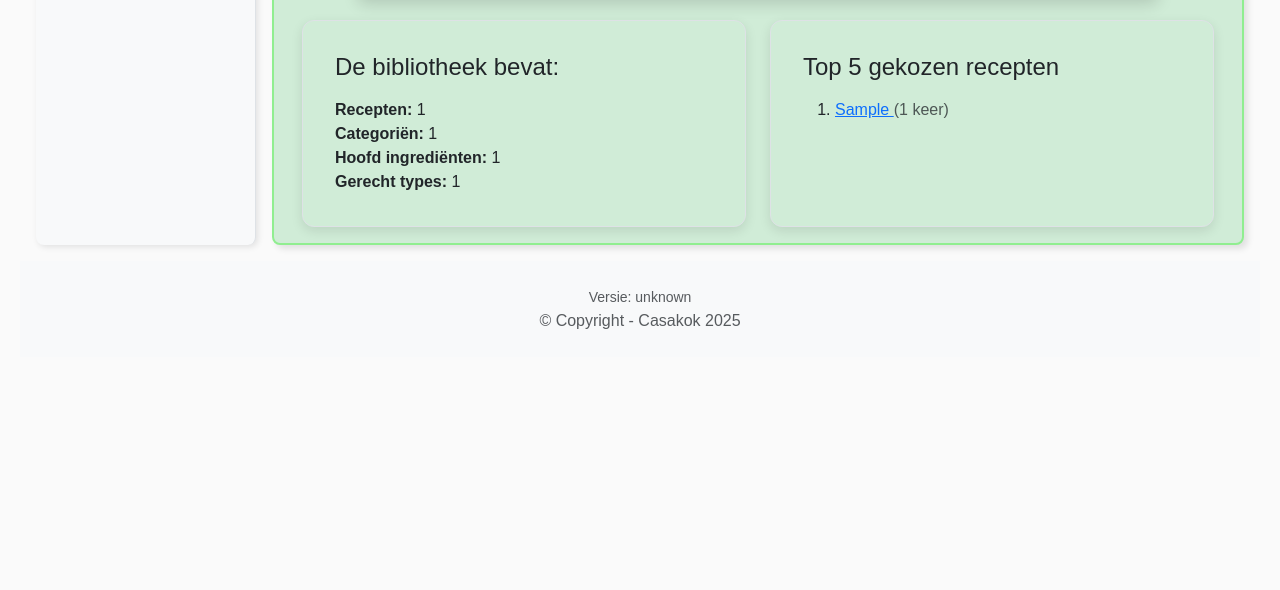
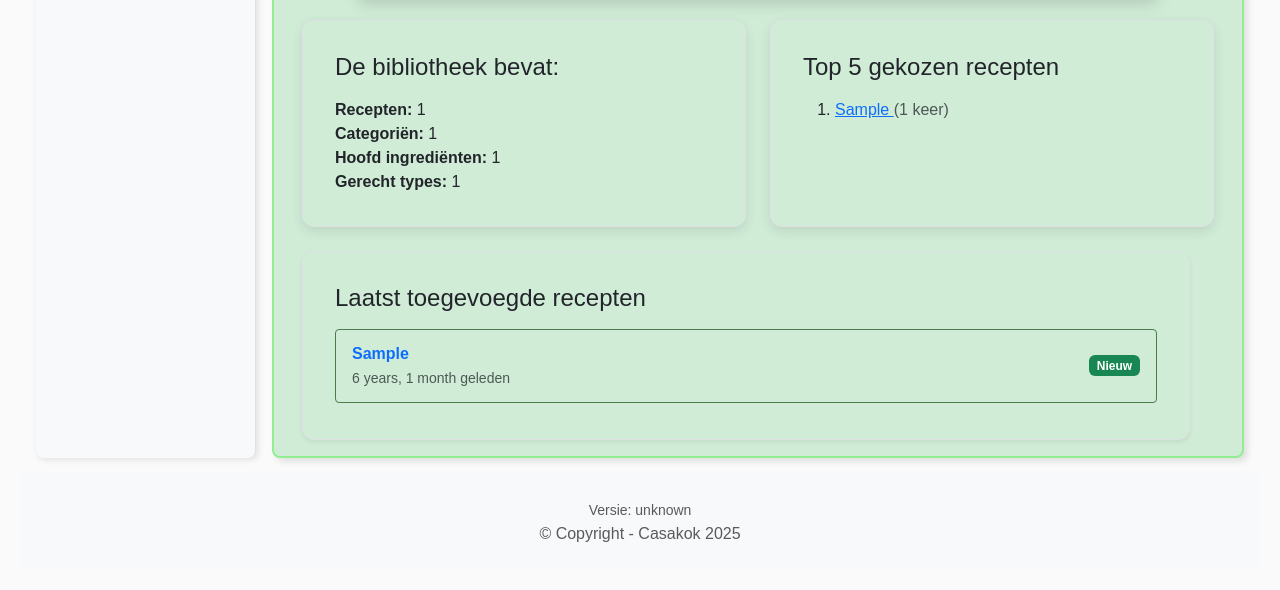
Before and after one commit to robm45/kokenenbraden, a Django app: page / in a window 1280 px wide. Shown: the part 705-1295 px from the top of the page. Before the commit the page ends 1034 px from the top, so only its background shows below. Run offline with Django 4.2, Linux system fonts and the light colour scheme; tables that the repository leaves empty hold one stand-in row (values such as "Sample post").

Commit message:
nieuw badge voor nieuwe recepten en lijst met laatste gerechten op welkom pagina

```diff
--- a/apps/recepten/models/recept.py
+++ b/apps/recepten/models/recept.py
@@ -5,6 +5,9 @@ from django.urls import reverse
 from .categorie import Categorie
 from .ingredient import HoofdIngredienten
 from .gerechttype import GerechtType
+from django.utils import timezone
+from datetime import timedelta
+
 from apps.recepten.utils import recept_image_path
 
 # Reccept model
@@ -36,6 +39,9 @@ class Recept(models.Model):
             with Image.open(img_path) as img:
                 img.thumbnail((810, 650))
                 img.save(img_path)
+    @property
+    def is_nieuw(self):
+        return self.datum_toegevoegd >= timezone.now() - timedelta(days=14)
 
 # Ingredienten basis 4 personen
 class Ingredient(models.Model):
--- a/apps/recepten/views/welkom.py
+++ b/apps/recepten/views/welkom.py
@@ -21,11 +21,14 @@ def welkom(request):
         .order_by("-count")[:5]
     )
 
+    laatste_recepten = Recept.objects.order_by("-datum_toegevoegd")[:3]
+
     context = {
             'num_recepten': num_recepten,
             'num_categories': num_categories,
             'num_hoofdingredienten': num_hoofdingredienten,
             'num_gerechttype': num_gerechttype,
             'top_recepten' : top_recepten,
+            'laatste_recepten': laatste_recepten,
     }
     return render(request, "welkom.html", context)
--- a/static/css/welkom.css
+++ b/static/css/welkom.css
@@ -26,3 +26,10 @@
   background-color: #d0ecd7;
   padding: 1rem;
 }
+.laatste-recept-item {
+    background-color: inherit;       /* neemt achtergrond van de card over */
+    border: 1px solid #4a7d4a;       /* donkergroene border zoals Bootstrap */
+    border-radius: 0.25rem;          /* afgeronde hoeken */
+    padding: 0.75rem 1rem;           /* kleine afstand */
+    margin-bottom: 0.25rem;
+}
--- a/templates/welkom.html
+++ b/templates/welkom.html
@@ -53,6 +53,33 @@
       </div>
     </div>
 
+    <!-- BLOK: Laatste 3 toegevoegde recepten -->
+    {% if laatste_recepten %}
+      <div class="row mt-4">
+        <div class="col-12">
+          <div class="card welcome-card shadow-sm">
+            <div class="card-body">
+              <h4 class="card-title mb-3">Laatst toegevoegde recepten</h4>
+              <ul class="list-group list-group-flush">
+                {% for recept in laatste_recepten %}
+                  <li class="laatste-recept-item d-flex justify-content-between align-items-center">
+                    <div>
+                      <a href="{% url 'recepten:recept_detail' recept.id %}" class="text-decoration-none fw-bold">
+                        {{ recept.naam }}
+                      </a>
+                      <br>
+                      <small class="text-muted">{{ recept.datum_toegevoegd|timesince }} geleden</small>
+                    </div>
+                    <span class="badge bg-success">Nieuw</span>
+                  </li>
+                {% endfor %}
+              </ul>
+            </div>
+          </div>
+        </div>
+      </div>
+    {% endif %}
+
   </div>
 </div>
 
```
Also changed, not shown: apps/recepten/templates/recepten/recept_lijst.html (+6 -1 lines), 1 other file.
